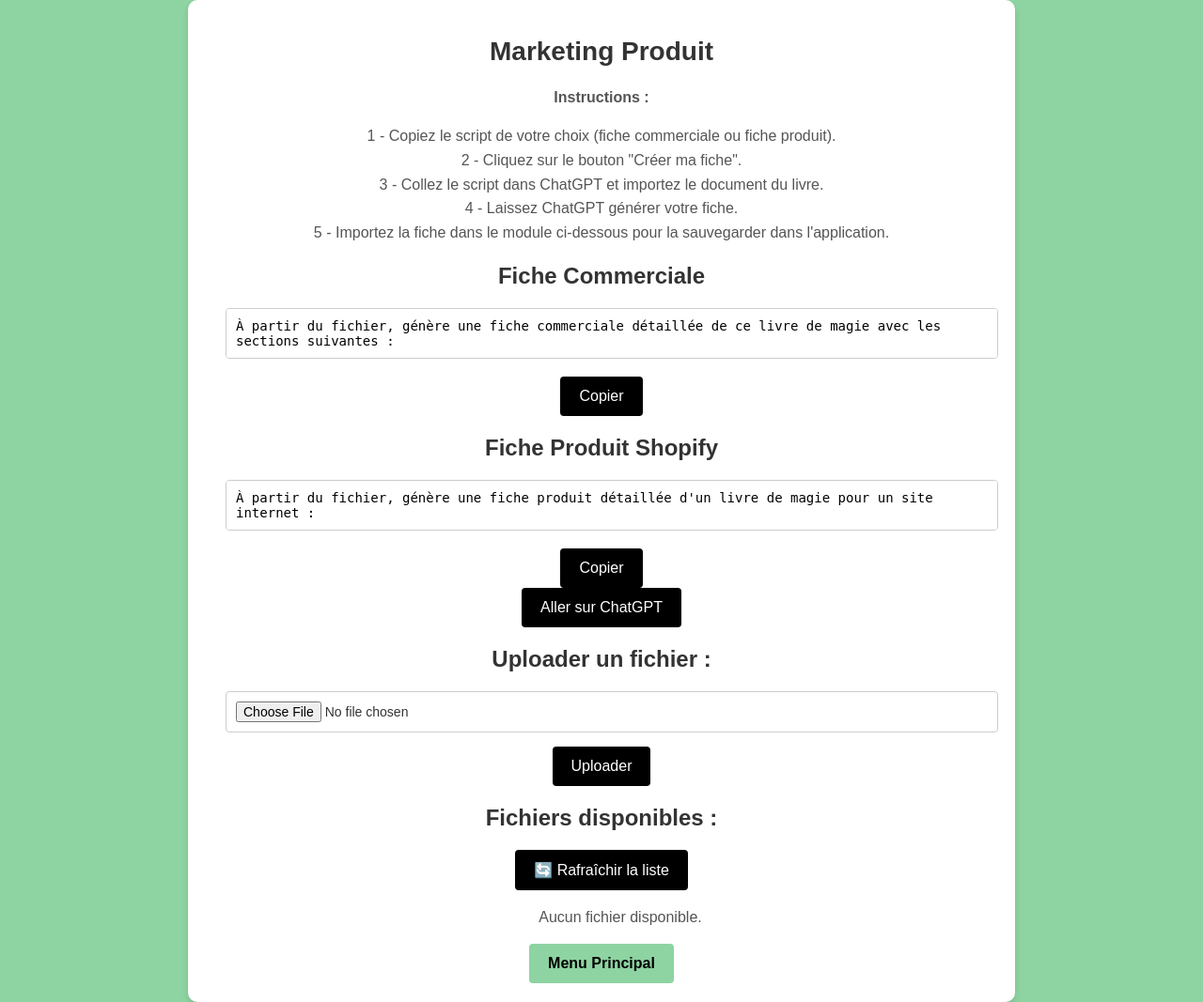
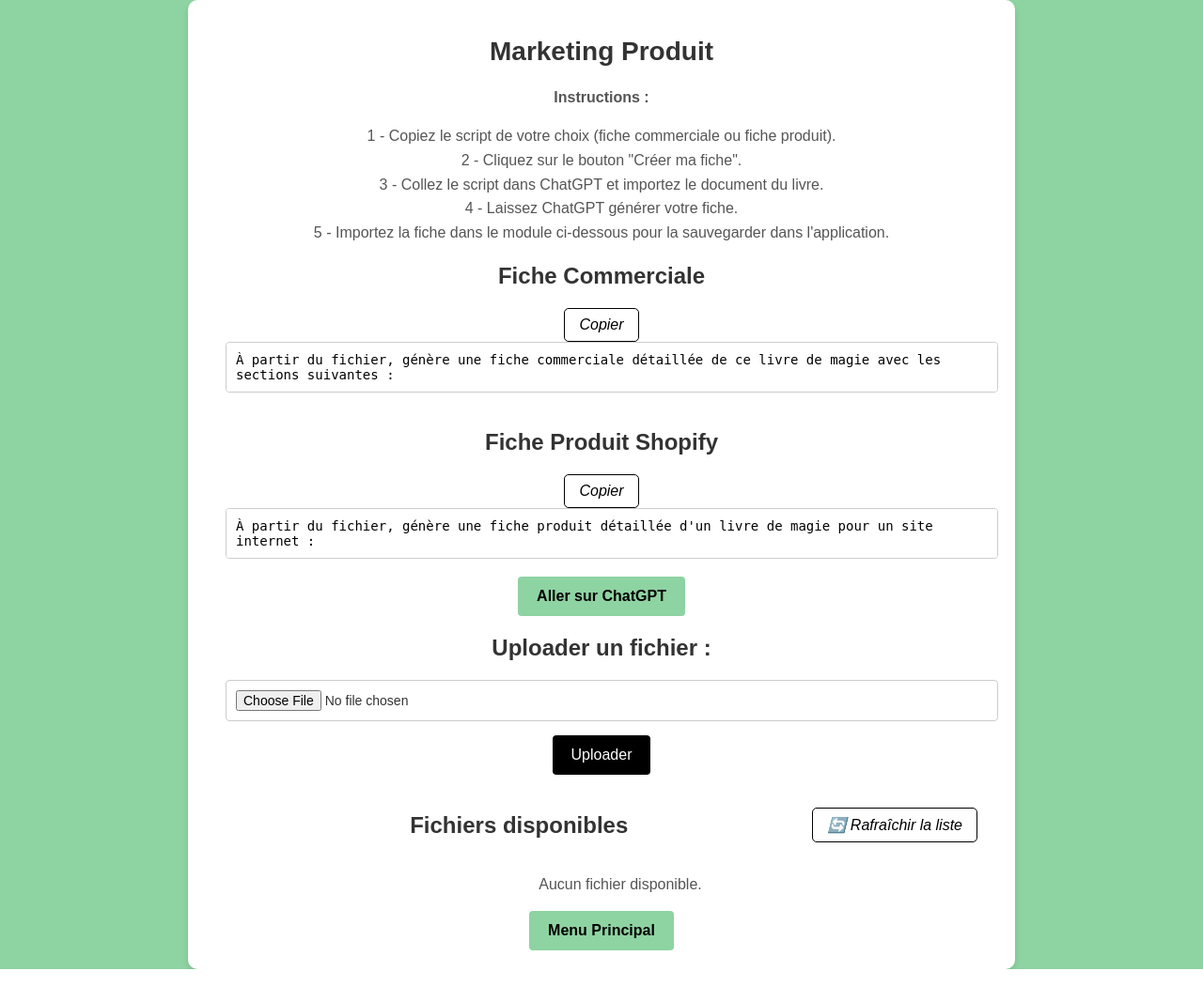
Before and after one commit to thomasrib8/treeslate_V2, a Flask app: page /marketing/ in a window 1280 px wide. Shown: the whole page at 94% size. After the commit the page ends 1032 px from the top, so only its background shows below. Run offline with Flask 2, Linux system fonts and the light colour scheme; data that the repository does not hold is empty.

Commit message:
Update upload.html

```diff
--- a/templates/marketing/upload.html
+++ b/templates/marketing/upload.html
@@ -23,13 +23,14 @@
             <!-- Fiche Commerciale -->
             <div class="prompt-box">
                 <h2>Fiche Commerciale</h2>
+                <button class="action-button" onclick="copyToClipboard('commercialPrompt')">Copier</button>
                 <textarea id="commercialPrompt" readonly>
 À partir du fichier, génère une fiche commerciale détaillée de ce livre de magie avec les sections suivantes :
 
 1. **Titre et Auteur** :
    - Extrais le titre exact et le nom de l'auteur directement du texte analysé.
 
-2. **Présentation Générale** (pas de listes à puces ni de tirets) :
+2. **Présentation Générale** :
    - Présente le livre en précisant son titre, son auteur, et le contexte de création.
    - Développe l'objectif principal du livre et donne un aperçu des thématiques abordées.
    - Rédige une description commerciale approfondie du livre en mettant en avant son originalité et son contenu unique.
@@ -44,7 +45,7 @@
    - Détaille les effets magiques expliqués dans le livre sans révéler les secrets techniques.
    - Explique pourquoi ils captivent l’audience.
 
-5. **Points Forts** (liste à puces) :
+5. **Points Forts** :
    - Originalité des tours ou techniques.
    - Approche pédagogique et facilité de compréhension.
    - Adaptabilité des tours à différents contextes.
@@ -57,12 +58,12 @@
 Fais-moi un rendu sous la forme d'un document Word de type .docx.
 Le document devra être dans la langue anglaise.
                 </textarea>
-                <button onclick="copyToClipboard('commercialPrompt')">Copier</button>
             </div>
 
             <!-- Fiche Produit Shopify -->
             <div class="prompt-box">
                 <h2>Fiche Produit Shopify</h2>
+                <button class="action-button" onclick="copyToClipboard('shopifyPrompt')">Copier</button>
                 <textarea id="shopifyPrompt" readonly>
 À partir du fichier, génère une fiche produit détaillée d'un livre de magie pour un site internet :
 
@@ -81,7 +82,7 @@ Le document devra être dans la langue anglaise.
    - Décris les tours de magie et leurs effets sur les spectateurs.
    - Explique pourquoi ces effets se démarquent.
 
-5. **Points Forts** (liste à puces) :
+5. **Points Forts** :
    - Originalité et pertinence des effets magiques.
    - Accessibilité pour différents niveaux de magiciens.
    - Philosophie unique de l’auteur sur la magie.
@@ -93,12 +94,11 @@ Le document devra être dans la langue anglaise.
 Fais-moi un rendu sous la forme de 2 documents Word de type .docx.
 Un document en anglais et l'autre en français.
                 </textarea>
-                <button onclick="copyToClipboard('shopifyPrompt')">Copier</button>
             </div>
         </div>
 
         <!-- Lien vers ChatGPT -->
-        <a href="https://chatgpt.com/" target="_blank" class="button">Aller sur ChatGPT</a>
+        <a href="https://chatgpt.com/" target="_blank" class="menu-button">Aller sur ChatGPT</a>
 
         <!-- Section Upload -->
         <h2>Uploader un fichier :</h2>
@@ -111,10 +111,12 @@ Un document en anglais et l'autre en français.
         <div id="upload-message" style="display: none; color: green; margin-top: 10px;"></div>
 
         <!-- Liste des fichiers disponibles -->
-        <h2>Fichiers disponibles :</h2>
-        <button onclick="fetchFiles()">🔄 Rafraîchir la liste</button>
+        <div style="display: flex; justify-content: space-between; align-items: center;">
+            <h2 style="text-align: center; flex-grow: 1;">Fichiers disponibles</h2>
+            <button class="action-button" onclick="fetchFiles()">🔄 Rafraîchir la liste</button>
+        </div>
+
         <ul id="file-list"></ul>
-
 
         <!-- Bouton Menu Principal -->
         <button class="menu-button" onclick="goToMainMenu()">Menu Principal</button>
@@ -132,7 +134,6 @@ Un document en anglais et l'autre en français.
         window.location.href = "/";
     }
 
-    // Fonction pour récupérer et afficher les fichiers uploadés
     async function fetchFiles() {
         try {
             const response = await fetch("/marketing/get_uploaded_files");
@@ -156,39 +157,21 @@ async function fetchFiles() {
         }
     }
 
-// Gestion de l'upload avec mise à jour automatique
     document.getElementById("upload-form").addEventListener("submit", async function(event) {
         event.preventDefault();
-
         var formData = new FormData(this);
         try {
-        const response = await fetch("/marketing/upload", {  // CORRECTION DE L'URL
-            method: "POST",
-            body: formData
-        });
-
+            const response = await fetch("/marketing/upload", { method: "POST", body: formData });
             if (!response.ok) throw new Error(`Erreur HTTP : ${response.status}`);
-
             const data = await response.json();
-        let messageElement = document.getElementById("upload-message");
-        messageElement.style.display = "block";
-
-        if (data.success) {
-            messageElement.textContent = "Fichier " + data.filename + " uploadé avec succès.";
-            messageElement.style.color = "green";
-            fetchFiles(); // Met à jour la liste après l'upload
-        } else {
-            messageElement.textContent = "Erreur : " + data.error;
-            messageElement.style.color = "red";
-        }
+            document.getElementById("upload-message").textContent = data.success ? `Fichier ${data.filename} uploadé avec succès.` : `Erreur : ${data.error}`;
+            fetchFiles();
         } catch (error) {
             console.error("Erreur lors de l'upload :", error);
         }
     });
 
-// Charger la liste des fichiers au chargement de la page
     fetchFiles();
     </script>
-
 </body>
 </html>
```
Lines whose indentation alone changed are shown as unchanged.
